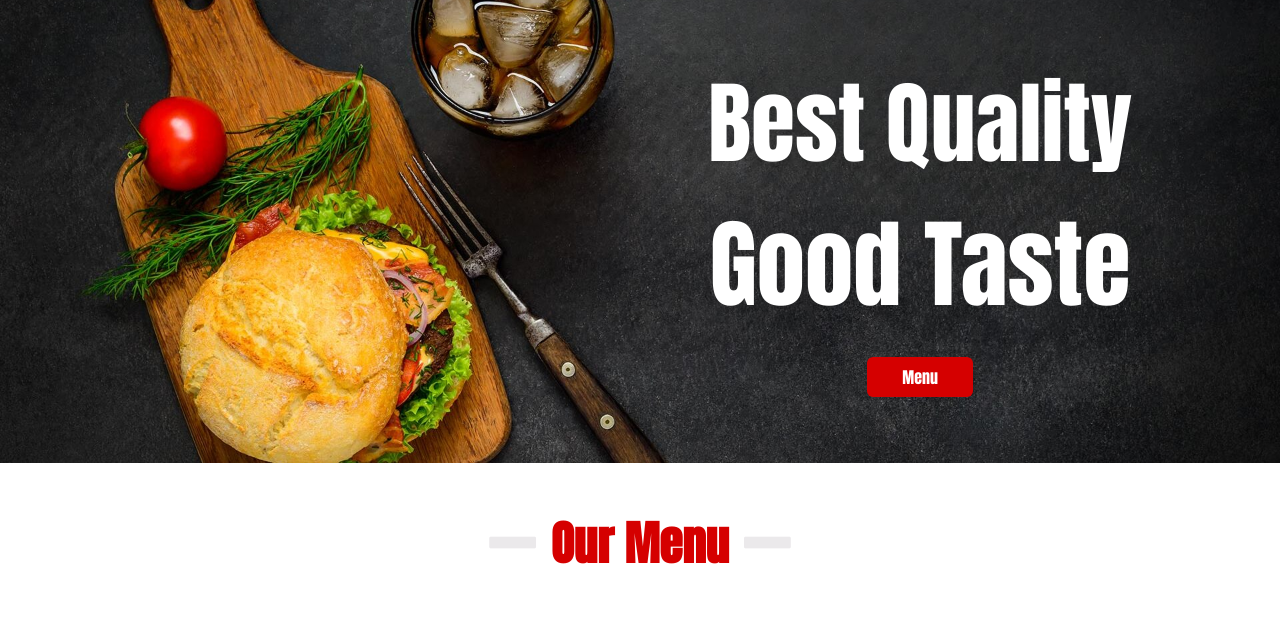
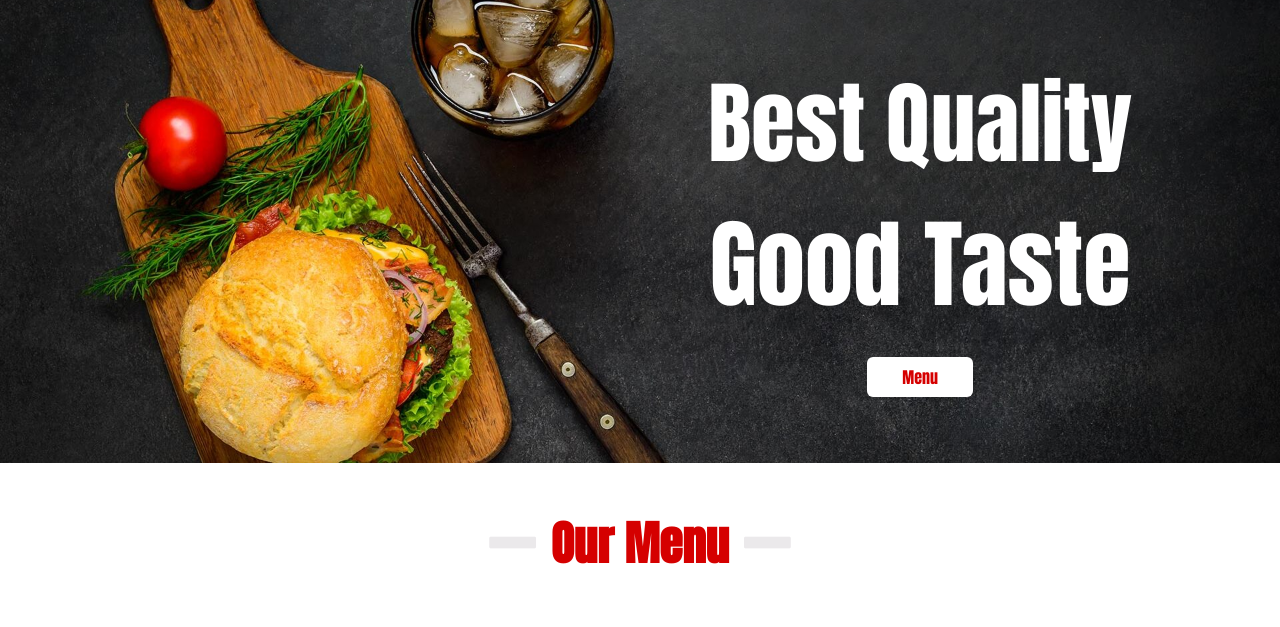
Before and after one commit to nawalnasarullah/fast-food-clone-layout, a plain HTML site: page index.html in a window 1280 px wide. In both pictures the pointer is over the link 920 px from the left and 513 px from the top of the page. Shown: the part 137-764 px from the top of the page. Drawn offline with Linux system fonts and the light colour scheme; files whose address does not match are found by name.

```diff
--- a/assets/css/style.css
+++ b/assets/css/style.css
@@ -2,7 +2,7 @@
     padding: 0;
     margin: 0;
     --primary-color: rgba(213, 0, 0, 0.6);
-    --red-color: rgba(213, 0, 0);
+    --red-color: rgb(213, 0, 0);
     --white: #fff;
     --black: #000;
     --grey: #ebe9eb;
@@ -162,6 +162,12 @@
     padding: 8px 35px;
     margin: 20px;
     border-radius: 6px;
+    -webkit-transition: all .2s ease-in-out;
+}
+
+.header-img-text a:hover{
+    background-color: var(--white);
+    color: var(--red-color);
 }
 
 .main-content{
```
